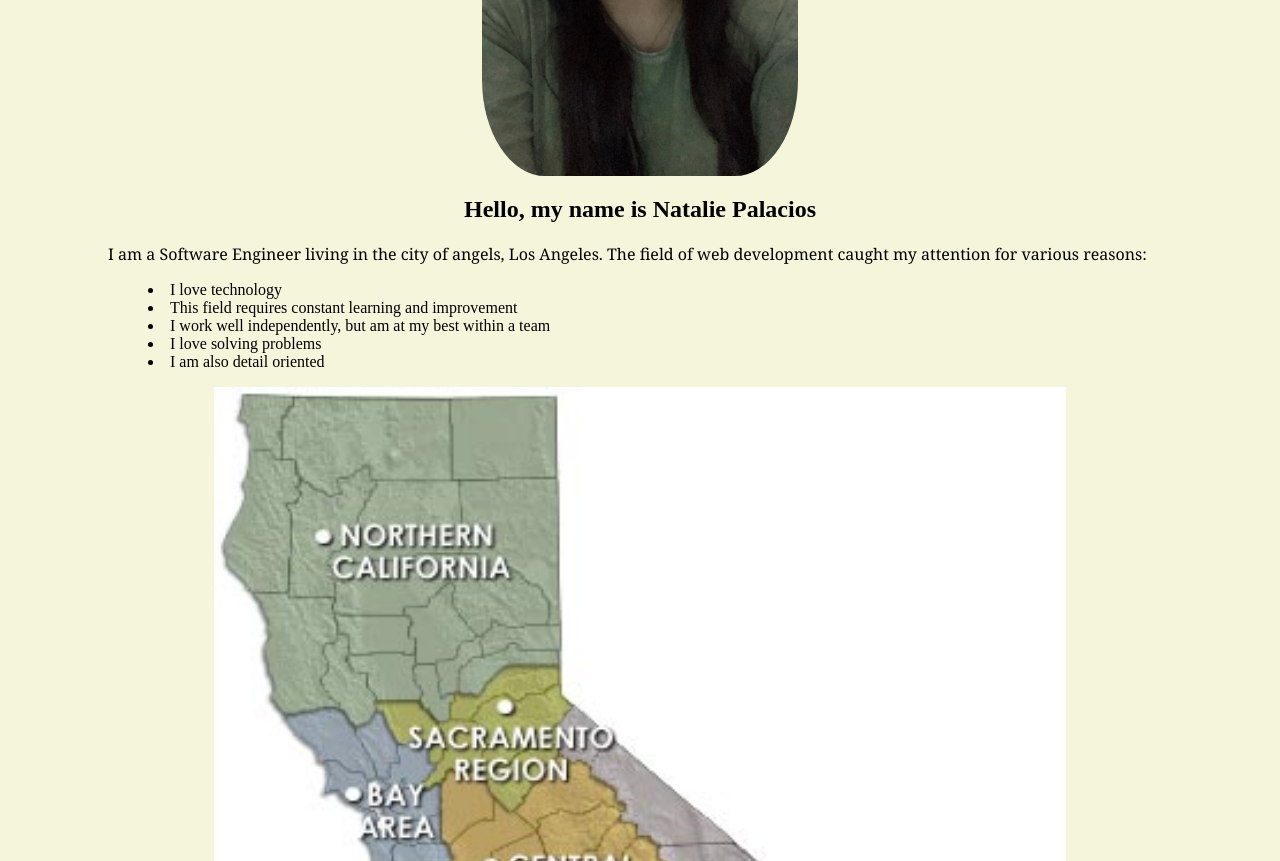
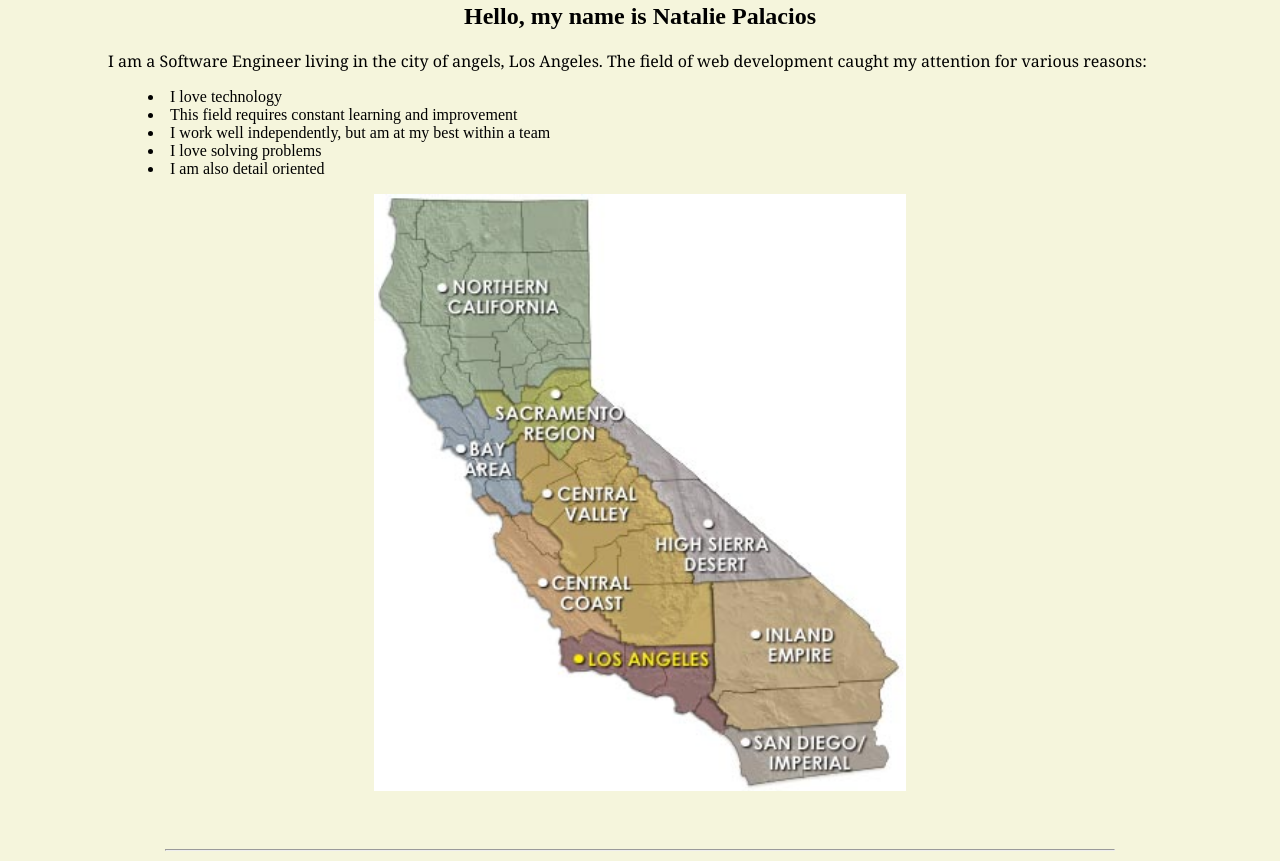
Before and after one commit to natalie-aparecium/WebPortfolio, a plain HTML site: page index.html in a window 1280 px wide. Shown: the part 519-1380 px from the top of the page. Drawn offline with Linux system fonts and the light colour scheme.

Commit message:
image heights

```diff
--- a/style.css
+++ b/style.css
@@ -23,13 +23,13 @@ footer{
 }
 
 img{
-  width: 25%;
+  width: 15%;
   display: block;
   margin-left: auto;
   margin-right: auto;
 }
 .img2{
-  width: 80%;
+  width: 50%;
   display: block;
   margin-left: auto;
   margin-right: auto;
```
